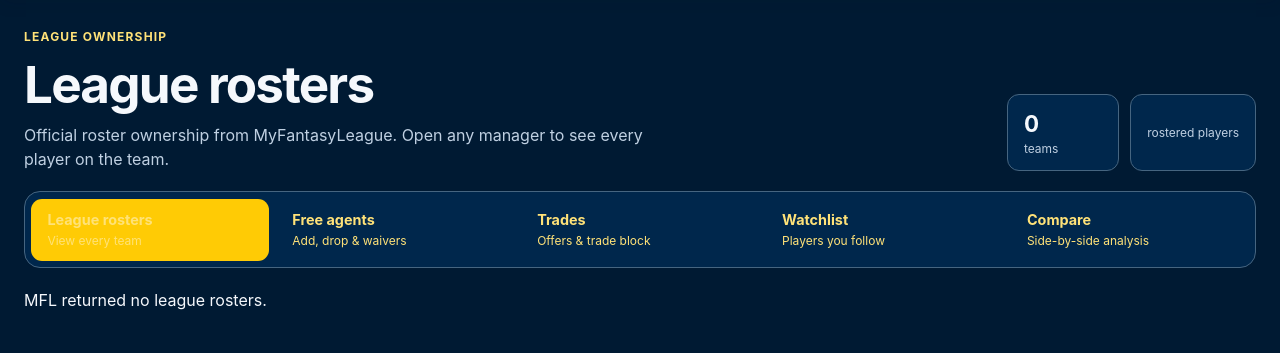
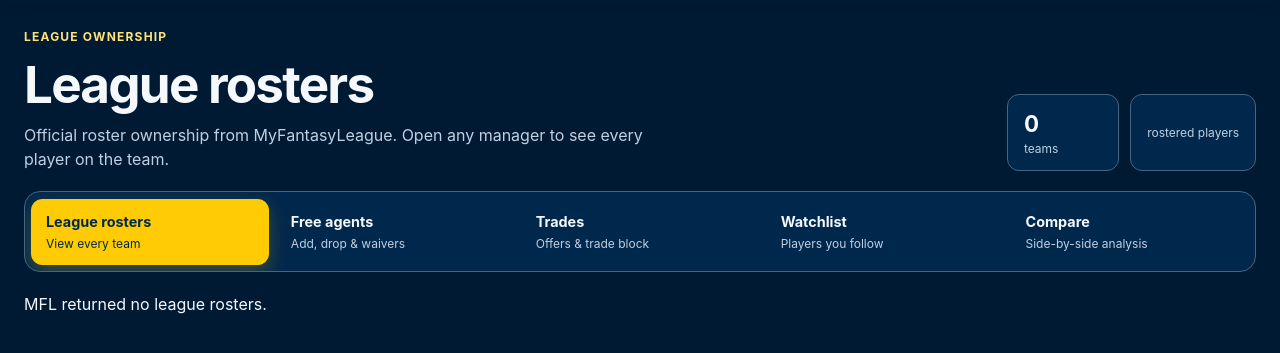
Before and after one commit to mwilson2024/FFwebsite, a Python web app: template src/weekly_projections/web/templates/rosters.html in a window 1280 px wide. Shown: the part 119-472 px from the top of the page. Run offline with Jinja, Linux system fonts and the light colour scheme; the template is opened without the code that fills it, so the values that code supplies are empty.

Commit message:
Fix roster tabs and add Aurora theme

```diff
--- a/src/weekly_projections/web/static/rosters.css
+++ b/src/weekly_projections/web/static/rosters.css
@@ -5,12 +5,15 @@
 .roster-summary { display:flex; flex-shrink:0; gap:.7rem; }
 .roster-summary span { display:grid; min-width:112px; padding:.75rem 1rem; border:1px solid var(--site-line); border-radius:12px; background:var(--site-panel); color:var(--site-muted); font-size:.75rem; }
 .roster-summary strong { color:var(--site-text); font-size:1.4rem; }
-.roster-tools { display:grid; grid-template-columns:repeat(5,minmax(0,1fr)); gap:.45rem; margin:0 0 1.25rem; padding:.4rem; border:1px solid var(--site-line); border-radius:16px; background:var(--site-panel); }
-.roster-tools a { display:grid; gap:.1rem; min-height:58px; padding:.65rem 1rem; border-radius:11px; color:var(--site-muted); }
+.roster-tools { display:grid; grid-template-columns:repeat(5,minmax(0,1fr)); gap:.45rem; width:100%; margin:0 0 1.25rem; padding:.4rem; border:1px solid var(--site-line); border-radius:16px; background:var(--site-panel); overflow:hidden; }
+.roster-tools a { display:grid; align-content:center; gap:.12rem; min-width:0; min-height:64px; padding:.7rem .85rem; border:1px solid transparent; border-radius:11px; color:var(--site-muted); text-decoration:none; }
 .roster-tools a:hover { background:var(--site-hover); }
-.roster-tools a.active { background:var(--site-accent); color:var(--site-on-accent); }
-.roster-tools strong { font-size:.9rem; }
-.roster-tools small { font-size:.75rem; }
+.roster-tools a.active { background:var(--site-accent); border-color:var(--site-accent); color:var(--site-on-accent); box-shadow:0 8px 20px color-mix(in srgb,var(--site-accent) 24%,transparent); }
+.roster-tools a.active :is(strong,small) { color:var(--site-on-accent) !important; }
+.roster-tools strong,.roster-tools small { min-width:0; overflow:hidden; text-overflow:ellipsis; white-space:nowrap; }
+.roster-tools strong { color:var(--site-text); font-size:.9rem; }
+.roster-tools small { color:var(--site-muted); font-size:.75rem; }
+@media(max-width:1050px) and (min-width:601px) { .roster-tools { grid-template-columns:repeat(3,minmax(0,1fr)); } }
 .manager-jump-list { display:flex; gap:.5rem; margin:0 0 1.25rem; padding:.2rem 0 .55rem; overflow-x:auto; scrollbar-width:thin; }
 .manager-jump-list a { display:flex; align-items:center; gap:.5rem; min-width:max-content; min-height:44px; padding:.45rem .7rem; border:1px solid var(--site-line); border-radius:999px; background:var(--site-panel); color:var(--site-text); font-size:.8rem; font-weight:700; }
 .manager-jump-list a:hover { background:var(--site-hover); }
@@ -50,7 +53,7 @@
   .roster-workspace { width:calc(100% - 24px); padding:1.25rem 0 2rem; }
   .roster-summary { width:100%; }
   .roster-summary span { min-width:0; flex:1; }
-  .roster-tools { display:flex; gap:.3rem; padding:.3rem; overflow-x:auto; }
+  .roster-tools { display:flex; gap:.3rem; padding:.3rem; overflow-x:auto; scrollbar-width:thin; }
   .roster-tools a { flex:1 0 105px; min-height:54px; padding:.55rem .35rem; text-align:center; }
   .roster-tools small { display:none; }
   .roster-player-list { grid-template-columns:1fr; }
--- a/src/weekly_projections/web/static/theme.js
+++ b/src/weekly_projections/web/static/theme.js
@@ -1,12 +1,12 @@
 (() => {
-  const valid = value => value === 'lions' ? 'lions' : 'michigan';
+  const valid = value => ['michigan','lions','aurora'].includes(value) ? value : 'michigan';
   let theme = 'michigan';
   try { theme = valid(localStorage.getItem('wp_theme')); } catch (_) {}
   const apply = value => {
     theme = valid(value);
     document.documentElement.dataset.theme = theme;
     const meta = document.querySelector('meta[name="theme-color"]');
-    if (meta) meta.content = theme === 'lions' ? '#0076b6' : '#00274c';
+    if (meta) meta.content = theme === 'lions' ? '#0076b6' : theme === 'aurora' ? '#091426' : '#00274c';
     document.querySelectorAll('[data-theme-picker]').forEach(picker => { picker.value = theme; });
   };
   apply(theme); // In the head: apply before the first painted frame.
@@ -14,7 +14,7 @@
     const label = document.createElement('label'); label.className = 'theme-picker';
     const text = document.createElement('span'); text.textContent = 'Theme';
     const select = document.createElement('select'); select.dataset.themePicker = ''; select.setAttribute('aria-label','Website color theme');
-    [['michigan','Maize & blue'],['lions','Detroit Lions']].forEach(([value, title]) => {
+    [['michigan','Maize & blue'],['lions','Detroit Lions'],['aurora','Midnight Aurora']].forEach(([value, title]) => {
       const option = document.createElement('option'); option.value = value; option.textContent = title; select.append(option);
     });
     select.value = theme;
--- a/src/weekly_projections/web/static/themes.css
+++ b/src/weekly_projections/web/static/themes.css
@@ -1,4 +1,4 @@
-/* One surface system across every league and route. Only the palette changes. */
+/* One accessible surface system across every league and route, with optional theme texture. */
 :root,html[data-theme="michigan"] {
   color-scheme:dark;
   --site-bg:#001a33; --site-panel:#00274c; --site-raised:#10385e; --site-hover:#19466e;
@@ -11,6 +11,13 @@ html[data-theme="lions"] {
   --site-line:#b0bec8; --site-text:#152b3b; --site-muted:#4b6373;
   --site-accent:#0076b6; --site-on-accent:#fff; --site-link:#005c90;
   --site-header:#0076b6; --site-trim:#b0b7bc; --site-input:#fff;
+}
+html[data-theme="aurora"] {
+  color-scheme:dark;
+  --site-bg:#07111f; --site-panel:#0d1b2f; --site-raised:#162844; --site-hover:#20385c;
+  --site-line:#385275; --site-text:#f7f9ff; --site-muted:#b3c3da;
+  --site-accent:#7157e8; --site-on-accent:#fff; --site-link:#59e1ff;
+  --site-header:#091426; --site-trim:#59e1ff; --site-input:#0b192c;
 }
 html[data-theme],html[data-theme] body {
   background:var(--site-bg); color:var(--site-text); color-scheme:dark;
@@ -62,6 +69,16 @@ html[data-theme="lions"] .brand-panel :is(h1,.eyebrow),html[data-theme="lions"]
 html[data-theme="lions"] .standalone-theme-picker>span { color:var(--site-text) !important; }
 html[data-theme="lions"] .hub-hero button { color:var(--site-link); }
 html[data-theme="lions"] :is(.player-stat-line h3,.player-stat-line>strong,.stat-line-heading>strong) { color:var(--site-link); }
+html[data-theme="aurora"] body { background:
+  radial-gradient(circle at 8% -10%,#7157e82b 0,transparent 34rem),
+  radial-gradient(circle at 92% 8%,#00b9d924 0,transparent 30rem),var(--site-bg); background-attachment:fixed; }
+html[data-theme="aurora"] :is(.topbar,.gameday-page .topbar) { background:linear-gradient(110deg,#091426 0%,#132544 58%,#162246 100%); box-shadow:0 12px 38px #0008; }
+html[data-theme="aurora"] .topbar .section-nav a:is(.active,:hover) { color:#061323; text-shadow:none; }
+html[data-theme="aurora"] :is(.hub-panel,.tool-card,.team-roster-card,.waiver-board,.roster-editor,.lineup-control-panel,.trade-roster,.trade-compose,.matchup-arena,.points-card,.player-card,.league-card) { box-shadow:0 16px 45px #02071366,inset 0 1px #ffffff08; }
+html[data-theme="aurora"] :is(button,.login-card button,.move-workspace button,.review-shell button,.editor-shell button,.lineup-control-panel .editor-primary,.league-card .league-actions a,.mobile-move-shortcut,.gameday-toolbar button,.hub-quick-links a) { background:linear-gradient(135deg,#7157e8,#4e45c7); box-shadow:0 8px 24px #7157e82f; }
+html[data-theme="aurora"] :is(.brand-mark,.topbar .brand-mark) { background:linear-gradient(145deg,#59e1ff,#7157e8); color:#061323; box-shadow:0 0 24px #59e1ff40; }
+html[data-theme="aurora"] .arena-scoreboard { background:linear-gradient(120deg,#111f3a,#132b48 55%,#1d2250); }
+html[data-theme="aurora"] :is(.roster-tools,.home-tool-grid a,.rules-summary article,.watch-grid>article,.source-list>div) { box-shadow:inset 0 1px #ffffff0a,0 10px 30px #02071340; }
 .theme-picker { display:flex; align-items:center; gap:.5rem; margin-left:auto; flex-shrink:0; font-size:.875rem; }
 .theme-picker > span { color:#fff; }
 .theme-picker select { width:auto; min-height:44px; padding:.5rem 1.7rem .5rem .6rem; font-size:.875rem; }
--- a/src/weekly_projections/web/templates/_theme_assets.html
+++ b/src/weekly_projections/web/templates/_theme_assets.html
@@ -4,7 +4,7 @@
 <link rel="manifest" href="/manifest.webmanifest">
 <link rel="stylesheet" href="/static/michigan.css?v=2">
 <link rel="stylesheet" href="/static/interface.css?v=20260921-rankings">
-<link rel="stylesheet" href="/static/themes.css?v=2">
-<script src="/static/theme.js?v=1"></script>
+<link rel="stylesheet" href="/static/themes.css?v=3">
+<script src="/static/theme.js?v=2"></script>
 <script src="/static/interface.js?v=4" defer></script>
 <script src="/static/pwa.js?v=20260919" defer></script>
--- a/src/weekly_projections/web/templates/moves.html
+++ b/src/weekly_projections/web/templates/moves.html
@@ -10,7 +10,7 @@
   <link rel="stylesheet" href="/static/workspace.css?v=3">
   <link rel="stylesheet" href="/static/fantasy.css?v=20260921-trends">
   <link rel="stylesheet" href="/static/lions.css?v=1">
-  <link rel="stylesheet" href="/static/rosters.css?v=2">
+  <link rel="stylesheet" href="/static/rosters.css?v=3">
   <script src="/static/diagnostics.js" defer></script>
   <script src="/static/app.js?v=20260921-trends" defer></script>
   {% include '_theme_assets.html' %}
--- a/src/weekly_projections/web/templates/rosters.html
+++ b/src/weekly_projections/web/templates/rosters.html
@@ -9,7 +9,7 @@
   <link rel="stylesheet" href="/static/workspace.css?v=3">
   <link rel="stylesheet" href="/static/fantasy.css?v=20260921-trends">
   <link rel="stylesheet" href="/static/lions.css?v=1">
-  <link rel="stylesheet" href="/static/rosters.css?v=2">
+  <link rel="stylesheet" href="/static/rosters.css?v=3">
   <script src="/static/diagnostics.js" defer></script>
   <script src="/static/app.js?v=20260921-trends" defer></script>
   {% include '_theme_assets.html' %}
--- a/src/weekly_projections/web/templates/tools.html
+++ b/src/weekly_projections/web/templates/tools.html
@@ -8,7 +8,7 @@
   <link rel="stylesheet" href="/static/workspace.css?v=3">
   <link rel="stylesheet" href="/static/fantasy.css?v=20260921-trends">
   <link rel="stylesheet" href="/static/lions.css?v=1">
-  <link rel="stylesheet" href="/static/rosters.css?v=2">
+  <link rel="stylesheet" href="/static/rosters.css?v=3">
   <link rel="stylesheet" href="/static/tools.css?v=1">
   <script src="/static/diagnostics.js" defer></script>
   <script src="/static/app.js?v=20260921-trends" defer></script>
--- a/src/weekly_projections/web/templates/trades.html
+++ b/src/weekly_projections/web/templates/trades.html
@@ -9,7 +9,7 @@
   <link rel="stylesheet" href="/static/trades.css?v=1">
   <link rel="stylesheet" href="/static/hub.css?v=2">
   <link rel="stylesheet" href="/static/lions.css?v=1">
-  <link rel="stylesheet" href="/static/rosters.css?v=2">
+  <link rel="stylesheet" href="/static/rosters.css?v=3">
   <meta name="csrf-token" content="{{ session.csrf_token }}">
   <script src="/static/app.js?v=20260921-trends" defer></script><script src="/static/trades.js?v=1" defer></script><script src="/static/hub.js?v=1" defer></script>
   {% include '_theme_assets.html' %}
```
Also changed, not shown: AGENTS.md (+4 -2 lines), tests/test_theme.py (+25 -3 lines), README.md.
